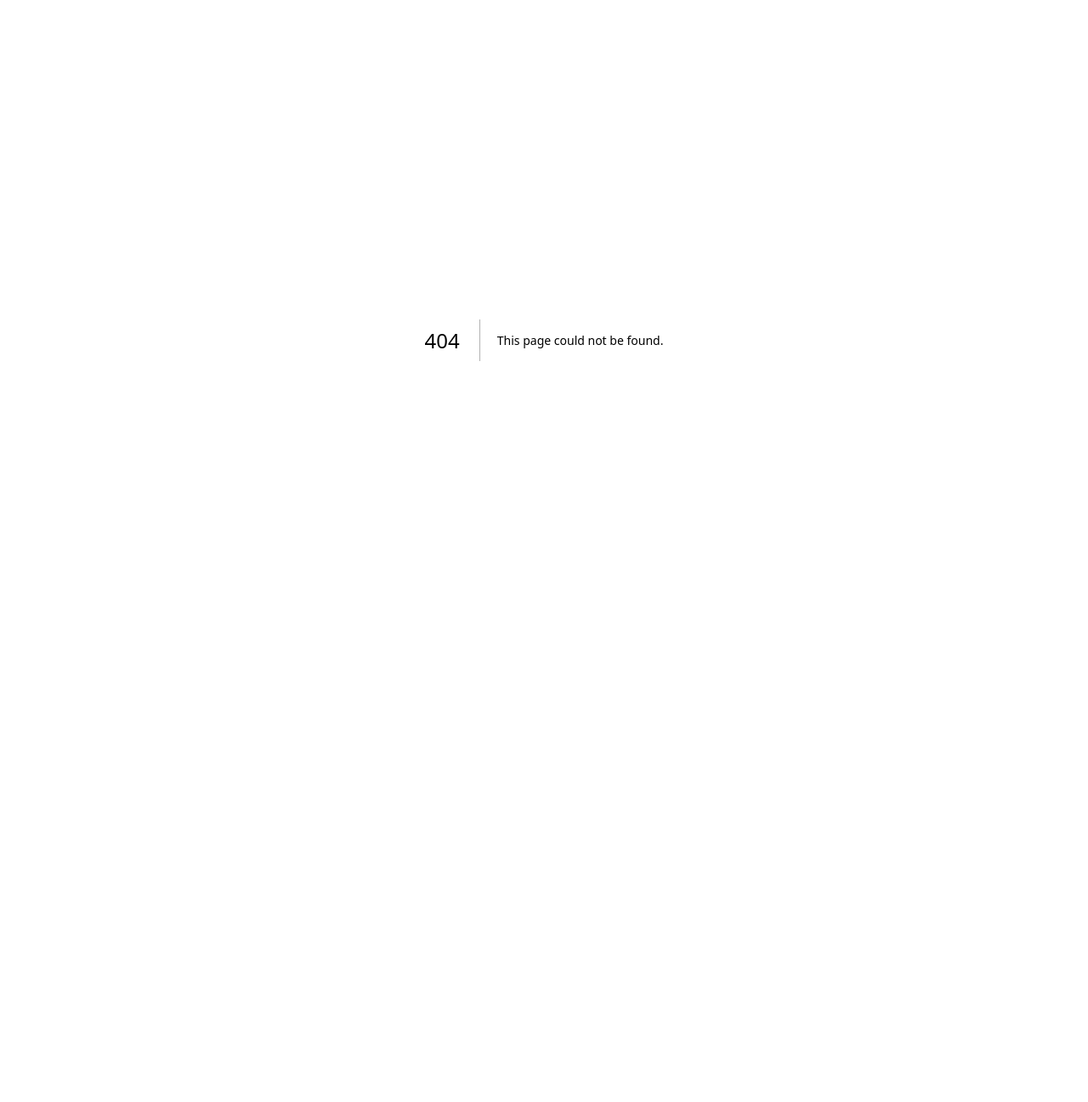
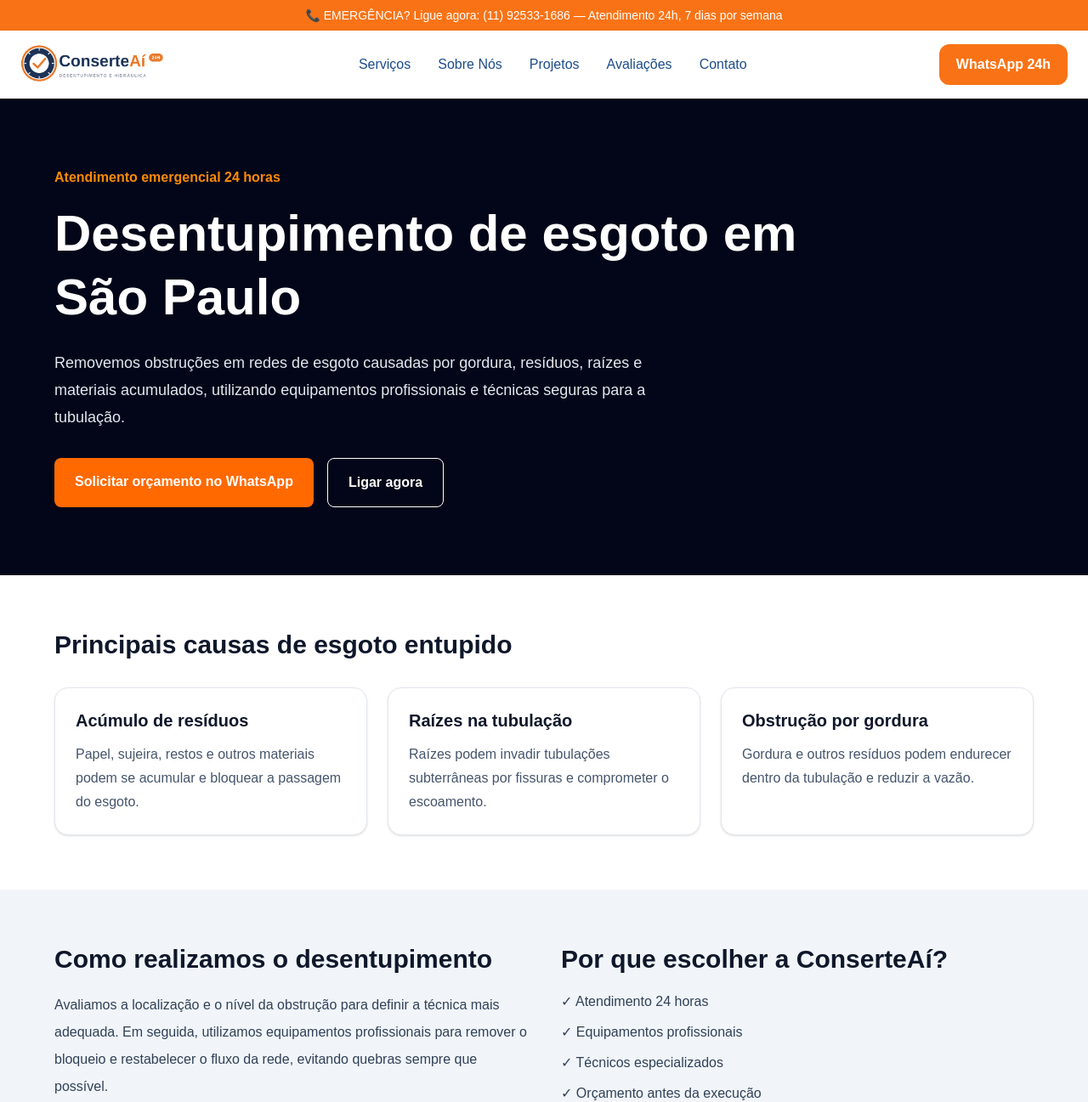
Before and after one commit to oViniciusdeSa/conserteai-site, a Next.js app: page /desentupimento-esgoto in a window 1280 px wide. Before the commit this address had no page. Shown: the top 1297 px of the page at 85% size. Before the commit the page ends 800 px from the top, so only its background shows below. Built offline with nearby package versions, Linux system fonts and the light colour scheme.

Commit message:
Adiciona página de desentupimento de esgoto

```diff
--- /dev/null
+++ b/app/desentupimento-esgoto/page.tsx
@@ -0,0 +1,275 @@
+import type { Metadata } from "next";
+import Link from "next/link";
+import Header from "@/components/Header";
+
+export const metadata: Metadata = {
+  title: "Desentupimento de Esgoto em São Paulo | Atendimento 24h",
+  description:
+    "Desentupimento de esgoto em São Paulo e Grande SP com atendimento 24 horas, equipe especializada, orçamento rápido e equipamentos profissionais.",
+
+  alternates: {
+    canonical: "/desentupimento-esgoto",
+  },
+
+  openGraph: {
+    title: "Desentupimento de Esgoto em São Paulo | ConserteAí",
+    description:
+      "Atendimento 24 horas para desentupimento de esgoto em São Paulo e Grande SP.",
+    url: "/desentupimento-esgoto",
+    type: "website",
+  },
+};
+
+const whatsappUrl =
+  "https://wa.me/5511925331686?text=Ol%C3%A1!%20Encontrei%20a%20p%C3%A1gina%20de%20desentupimento%20de%20esgoto%20da%20ConserteA%C3%AD%20e%20gostaria%20de%20solicitar%20um%20or%C3%A7amento.";
+
+const faqItems = [
+  {
+    question: "Quanto custa o desentupimento de esgoto?",
+    answer:
+      "O valor varia conforme a localização da obstrução, a extensão da tubulação e a complexidade do serviço. A equipe realiza a avaliação e informa o orçamento antes da execução.",
+  },
+  {
+    question: "A ConserteAí atende emergências de esgoto?",
+    answer:
+      "Sim. O atendimento é realizado 24 horas por dia, inclusive aos finais de semana e feriados.",
+  },
+  {
+    question: "É preciso quebrar o piso para desentupir o esgoto?",
+    answer:
+      "Na maioria dos casos, não. Utilizamos equipamentos profissionais para localizar e remover a obstrução sem realizar quebras desnecessárias.",
+  },
+  {
+    question: "O serviço de desentupimento possui garantia?",
+    answer:
+      "Sim. A garantia é informada conforme a avaliação técnica e o tipo de serviço executado.",
+  },
+];
+
+const faqSchema = {
+  "@context": "https://schema.org",
+  "@type": "FAQPage",
+  mainEntity: faqItems.map((item) => ({
+    "@type": "Question",
+    name: item.question,
+    acceptedAnswer: {
+      "@type": "Answer",
+      text: item.answer,
+    },
+  })),
+};
+
+const serviceSchema = {
+  "@context": "https://schema.org",
+  "@type": "Service",
+  name: "Desentupimento de Esgoto",
+  description:
+    "Serviço de desentupimento de esgoto em São Paulo e Grande São Paulo, com atendimento 24 horas.",
+  provider: {
+    "@type": "Plumber",
+    name: "ConserteAí",
+    telephone: "+5511925331686",
+    url: "https://www.xn--consertea-o5a.com.br",
+  },
+  areaServed: {
+    "@type": "AdministrativeArea",
+    name: "Região Metropolitana de São Paulo",
+  },
+  serviceType: "Desentupimento de esgoto",
+  availableChannel: {
+    "@type": "ServiceChannel",
+    serviceUrl:
+      "https://www.xn--consertea-o5a.com.br/desentupimento-esgoto",
+    servicePhone: {
+      "@type": "ContactPoint",
+      telephone: "+5511925331686",
+      contactType: "customer service",
+      availableLanguage: "Portuguese",
+    },
+  },
+};
+
+export default function DesentupimentoEsgotoPage() {
+  return (
+    <>
+      <Header />
+
+      <main className="min-h-screen bg-white">
+        <script
+          type="application/ld+json"
+          dangerouslySetInnerHTML={{
+            __html: JSON.stringify(faqSchema).replace(/</g, "\\u003c"),
+          }}
+        />
+
+        <script
+          type="application/ld+json"
+          dangerouslySetInnerHTML={{
+            __html: JSON.stringify(serviceSchema).replace(/</g, "\\u003c"),
+          }}
+        />
+
+        <section className="bg-slate-950 px-6 py-20 text-white">
+          <div className="mx-auto max-w-6xl">
+            <p className="mb-4 font-semibold text-orange-400">
+              Atendimento emergencial 24 horas
+            </p>
+
+            <h1 className="max-w-4xl text-4xl font-bold leading-tight md:text-6xl">
+              Desentupimento de esgoto em São Paulo
+            </h1>
+
+            <p className="mt-6 max-w-3xl text-lg leading-8 text-slate-200">
+              Removemos obstruções em redes de esgoto causadas por gordura,
+              resíduos, raízes e materiais acumulados, utilizando equipamentos
+              profissionais e técnicas seguras para a tubulação.
+            </p>
+
+            <div className="mt-8 flex flex-wrap gap-4">
+              <a
+                href={whatsappUrl}
+                target="_blank"
+                rel="noopener noreferrer"
+                className="rounded-lg bg-orange-500 px-6 py-4 font-bold text-white transition hover:bg-orange-600"
+              >
+                Solicitar orçamento no WhatsApp
+              </a>
+
+              <a
+                href="tel:+5511925331686"
+                className="rounded-lg border border-white px-6 py-4 font-bold text-white transition hover:bg-white hover:text-slate-950"
+              >
+                Ligar agora
+              </a>
+            </div>
+          </div>
+        </section>
+
+        <section className="bg-white px-6 py-16">
+          <div className="mx-auto max-w-6xl">
+            <h2 className="text-3xl font-bold text-slate-900">
+              Principais causas de esgoto entupido
+            </h2>
+
+            <div className="mt-8 grid gap-6 md:grid-cols-3">
+              {[
+                {
+                  title: "Acúmulo de resíduos",
+                  description:
+                    "Papel, sujeira, restos e outros materiais podem se acumular e bloquear a passagem do esgoto.",
+                },
+                {
+                  title: "Raízes na tubulação",
+                  description:
+                    "Raízes podem invadir tubulações subterrâneas por fissuras e comprometer o escoamento.",
+                },
+                {
+                  title: "Obstrução por gordura",
+                  description:
+                    "Gordura e outros resíduos podem endurecer dentro da tubulação e reduzir a vazão.",
+                },
+              ].map((item) => (
+                <article
+                  key={item.title}
+                  className="rounded-2xl border border-slate-200 bg-white p-6 shadow-sm"
+                >
+                  <h3 className="text-xl font-bold text-slate-900">
+                    {item.title}
+                  </h3>
+
+                  <p className="mt-3 leading-7 text-slate-600">
+                    {item.description}
+                  </p>
+                </article>
+              ))}
+            </div>
+          </div>
+        </section>
+
+        <section className="bg-slate-100 px-6 py-16">
+          <div className="mx-auto grid max-w-6xl gap-10 md:grid-cols-2">
+            <div>
+              <h2 className="text-3xl font-bold text-slate-900">
+                Como realizamos o desentupimento
+              </h2>
+
+              <p className="mt-5 leading-8 text-slate-700">
+                Avaliamos a localização e o nível da obstrução para definir a
+                técnica mais adequada. Em seguida, utilizamos equipamentos
+                profissionais para remover o bloqueio e restabelecer o fluxo da
+                rede, evitando quebras sempre que possível.
+              </p>
+            </div>
+
+            <div>
+              <h2 className="text-3xl font-bold text-slate-900">
+                Por que escolher a ConserteAí?
+              </h2>
+
+              <ul className="mt-5 space-y-3 text-slate-700">
+                <li>✓ Atendimento 24 horas</li>
+                <li>✓ Equipamentos profissionais</li>
+                <li>✓ Técnicos especializados</li>
+                <li>✓ Orçamento antes da execução</li>
+                <li>✓ Garantia conforme avaliação técnica</li>
+                <li>✓ Atendimento em São Paulo e municípios da RMSP</li>
+              </ul>
+            </div>
+          </div>
+        </section>
+
+        <section className="bg-white px-6 py-16">
+          <div className="mx-auto max-w-4xl">
+            <h2 className="text-3xl font-bold text-slate-900">
+              Perguntas frequentes
+            </h2>
+
+            <div className="mt-8 space-y-5">
+              {faqItems.map((item) => (
+                <article
+                  key={item.question}
+                  className="rounded-xl border border-slate-200 bg-white p-6"
+                >
+                  <h3 className="text-lg font-bold text-slate-900">
+                    {item.question}
+                  </h3>
+
+                  <p className="mt-3 leading-7 text-slate-600">
+                    {item.answer}
+                  </p>
+                </article>
+              ))}
+            </div>
+          </div>
+        </section>
+
+        <section className="bg-orange-500 px-6 py-16 text-white">
+          <div className="mx-auto max-w-4xl text-center">
+            <h2 className="text-3xl font-bold">
+              Problemas no esgoto? Fale com a ConserteAí
+            </h2>
+
+            <p className="mt-4 text-lg">
+              Solicite atendimento e receba uma orientação rápida pelo WhatsApp.
+            </p>
+
+            <a
+              href={whatsappUrl}
+              target="_blank"
+              rel="noopener noreferrer"
+              className="mt-8 inline-block rounded-lg bg-white px-7 py-4 font-bold text-orange-600 transition hover:bg-orange-50"
+            >
+              Chamar no WhatsApp
+            </a>
+
+            <div className="mt-8">
+              <Link href="/" className="font-semibold underline">
+                Voltar para a página inicial
+              </Link>
+            </div>
+          </div>
+        </section>
+      </main>
+    </>
+  );
+}
--- a/app/sitemap.ts
+++ b/app/sitemap.ts
@@ -24,5 +24,12 @@ export default function sitemap(): MetadataRoute.Sitemap {
       changeFrequency: "monthly",
       priority: 0.9,
     },
+
+    {
+      url: `${baseUrl}/desentupimento-esgoto`,
+      lastModified: new Date(),
+      changeFrequency: "monthly",
+      priority: 0.9,
+    },
   ];
 }
```
